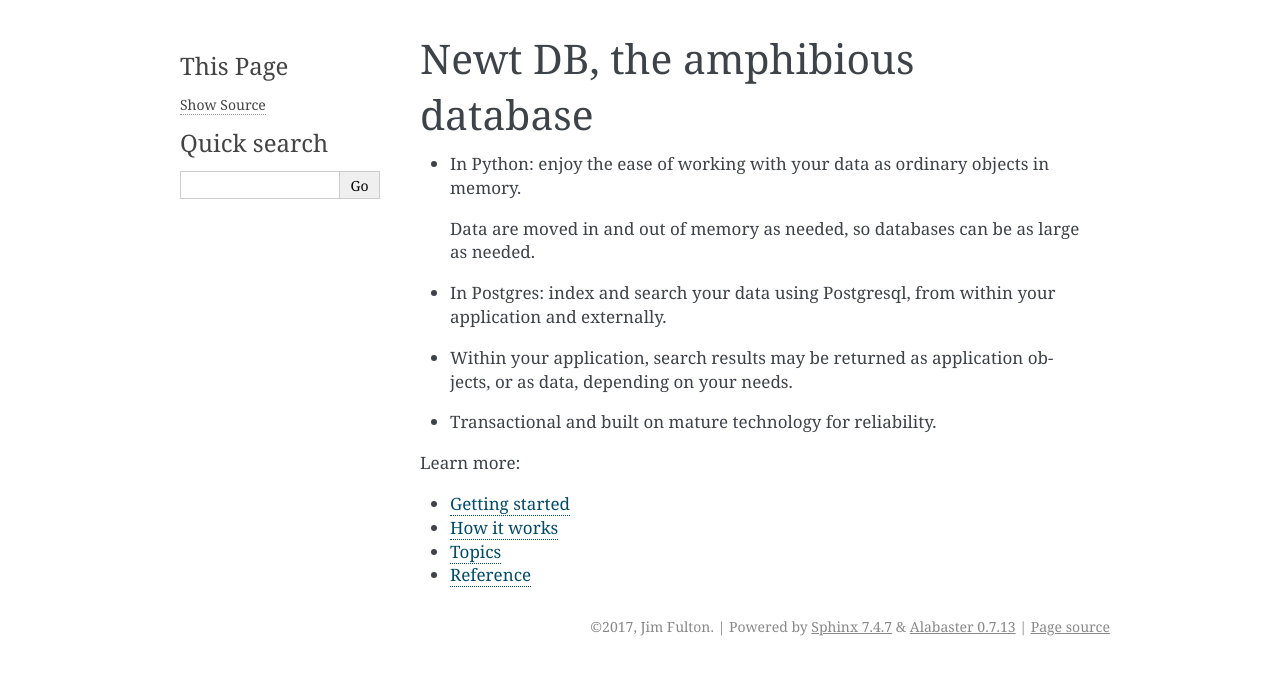
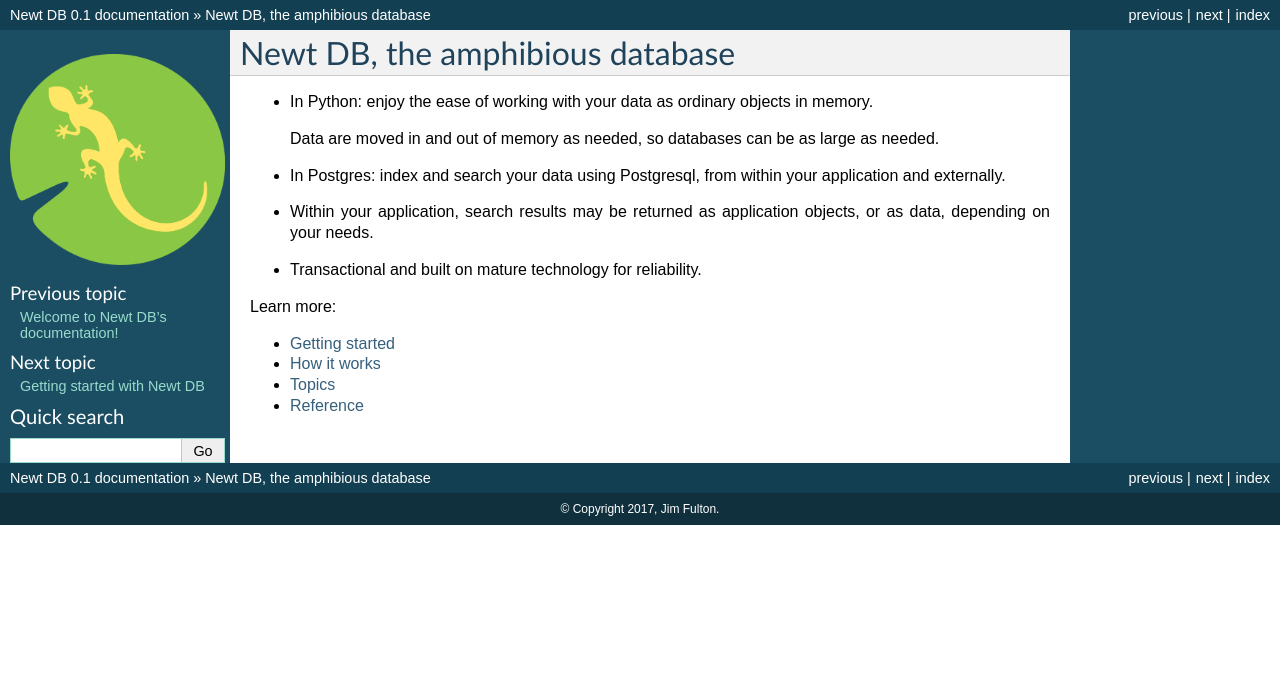
Before and after one commit to newtdb/db, a Sphinx documentation site: the page built from doc/index.rst, in a window 1280 px wide. Shown: the top 675 px of the page. Built offline with Sphinx 7.4.7, drawn with Linux system fonts in a browser that asks for light colours.

Commit message:
Added logo and icon (probably need resizing) and tweaked config, default theme

```diff
--- a/doc/conf.py
+++ b/doc/conf.py
@@ -62,7 +62,7 @@ author = u'Jim Fulton'
 # The short X.Y version.
 version = u'0.1'
 # The full version, including alpha/beta/rc tags.
-release = u'0.1.0'
+release = version
 
 # The language for content autogenerated by Sphinx. Refer to documentation
 # for a list of supported languages.
@@ -122,7 +122,7 @@ todo_include_todos = True
 # The theme to use for HTML and HTML Help pages.  See the documentation for
 # a list of builtin themes.
 #
-html_theme = 'alabaster'
+html_theme = 'default'
 
 # Theme options are theme-specific and customize the look and feel of a theme
 # further.  For a list of options available for each theme, see the
@@ -145,13 +145,13 @@ html_theme = 'alabaster'
 # The name of an image file (relative to this directory) to place at the top
 # of the sidebar.
 #
-# html_logo = None
+html_logo = 'newt.png'
 
 # The name of an image file (relative to this directory) to use as a favicon of
 # the docs.  This file should be a Windows icon file (.ico) being 16x16 or 32x32
 # pixels large.
 #
-# html_favicon = None
+html_favicon = 'newt.ico'
 
 # Add any paths that contain custom static files (such as style sheets) here,
 # relative to this directory. They are copied after the builtin static files,
@@ -198,11 +198,11 @@ html_static_path = ['_static']
 
 # If true, links to the reST sources are added to the pages.
 #
-# html_show_sourcelink = True
+html_show_sourcelink = False
 
 # If true, "Created using Sphinx" is shown in the HTML footer. Default is True.
 #
-# html_show_sphinx = True
+html_show_sphinx = False
 
 # If true, "(C) Copyright ..." is shown in the HTML footer. Default is True.
 #
```
Also changed, not shown: doc/newt.ico (added), doc/newt.png (added).
